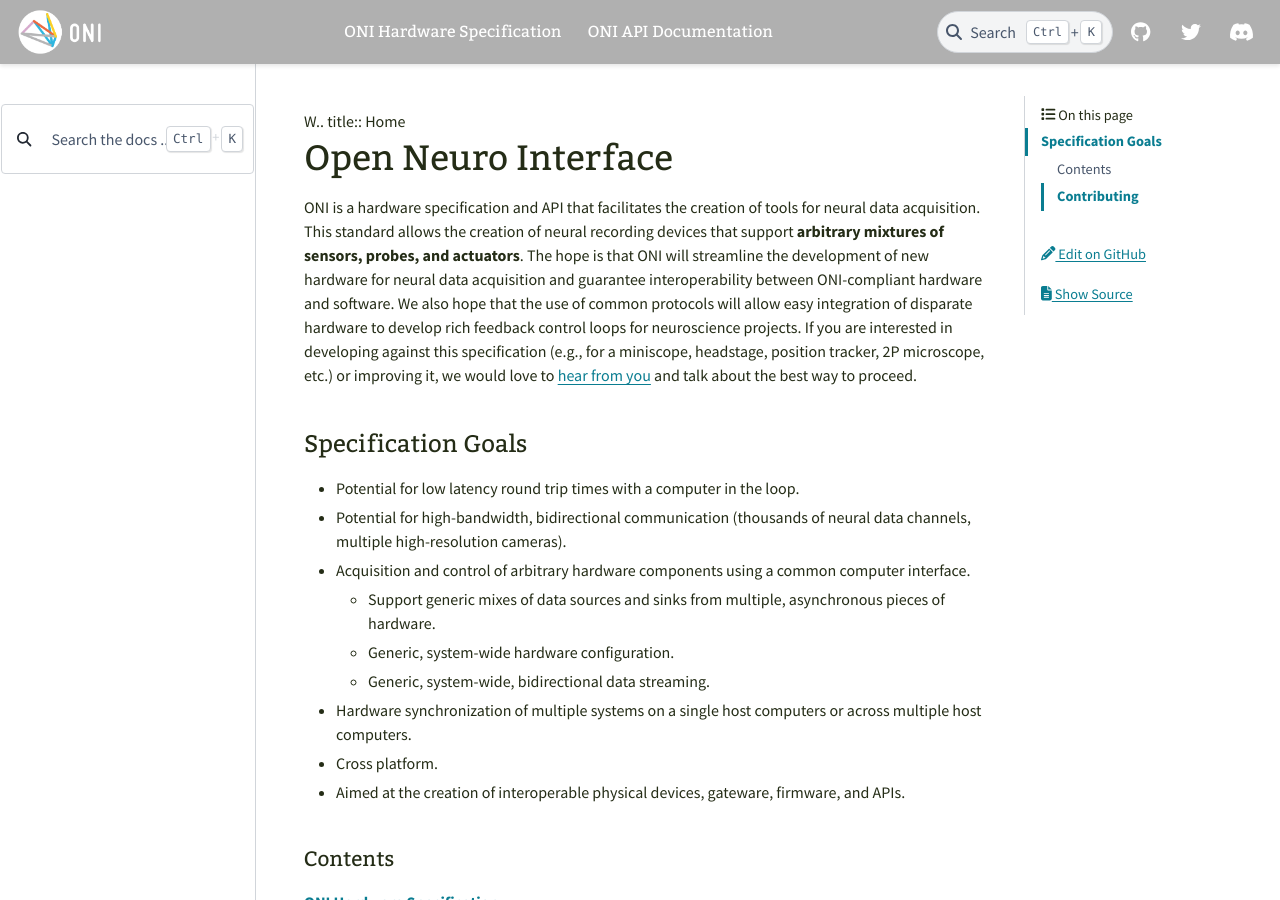
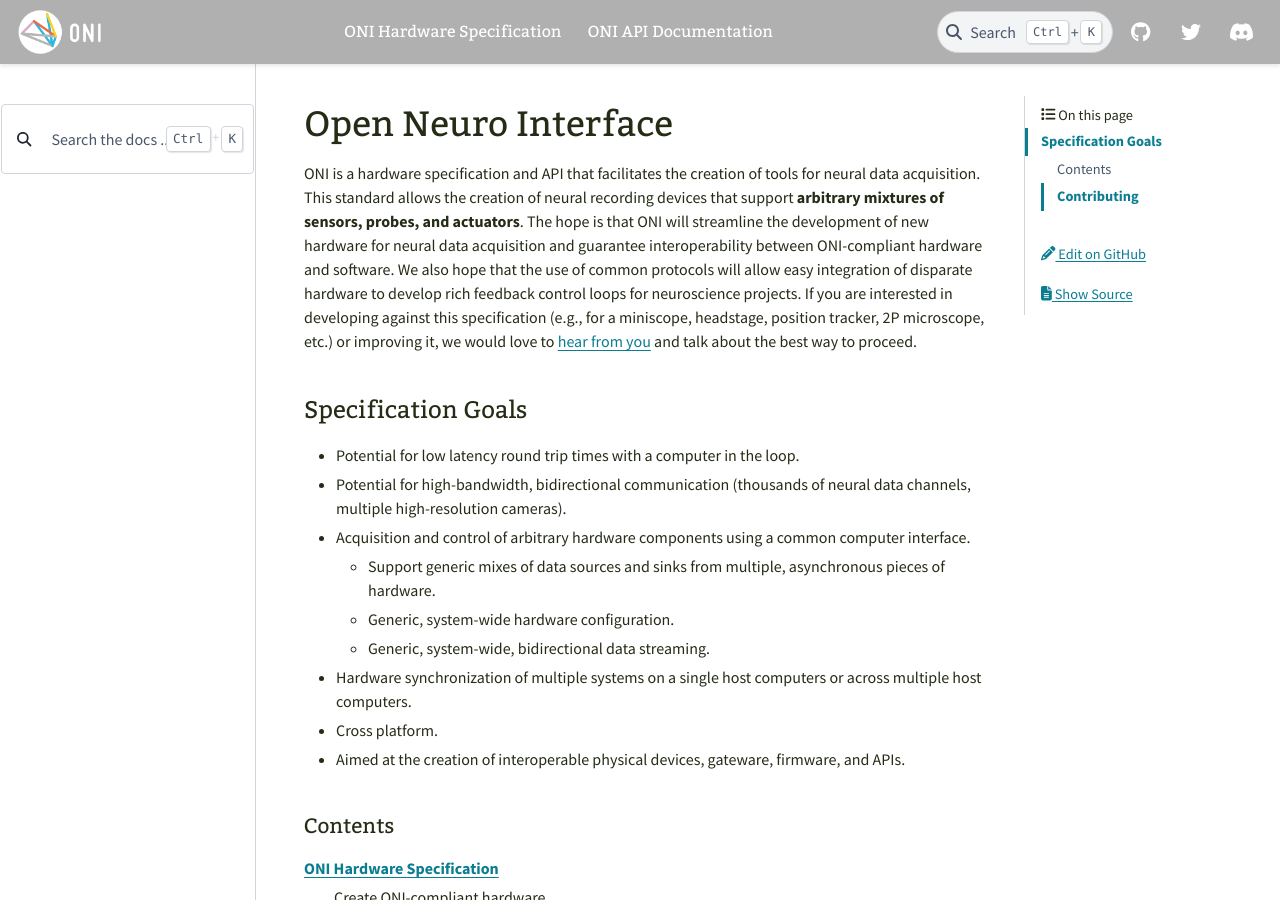
Before and after one commit to open-ephys/ONI, a Sphinx documentation site: the page built from source/index.rst, in a window 1280 px wide and 900 px high. Built offline with Sphinx 7.4.7 and the PyData theme 0.15.4, drawn with Linux system fonts in a browser that asks for light colours.

Commit message:
Fix malformed RST (#25)

```diff
--- a/source/index.rst
+++ b/source/index.rst
@@ -1,4 +1,4 @@
-W.. title:: Home
+.. title:: Home
 
 .. toctree::
    :hidden:
```
